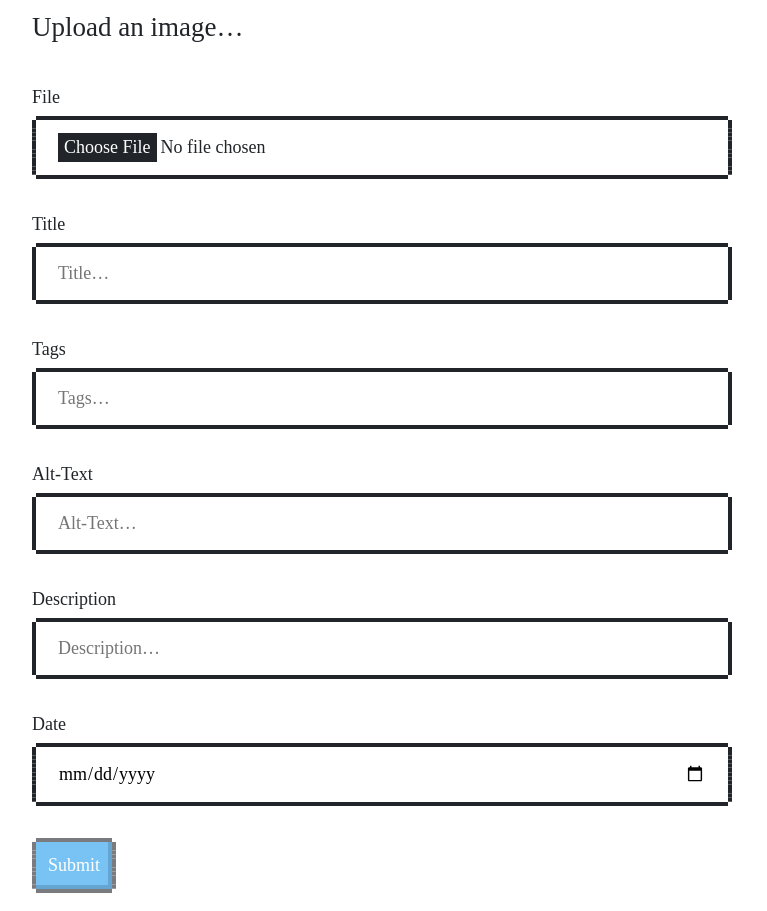
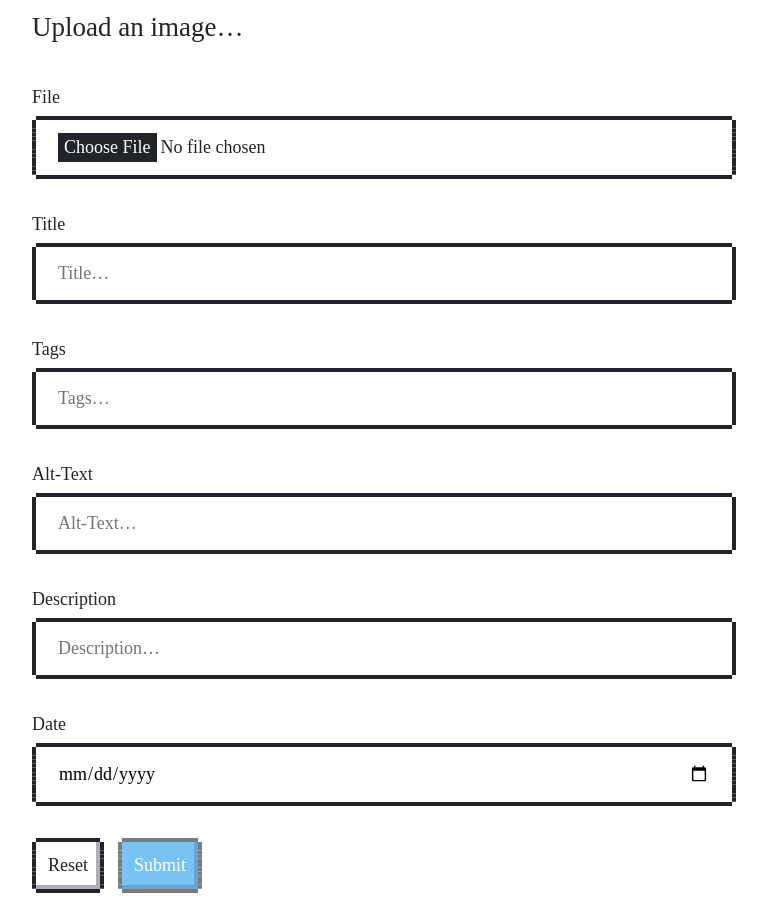
Before and after one commit to herschel666/photoblog-upload, a React (Create React App) app in the folder client/: page / in a window 1280 px wide. Shown: the part 120-1031 px from the top of the page, without its empty margins (258-1025 px from the left). Built offline with nearby package versions, Linux system fonts and the light colour scheme; a web font is replaced by a local one.

Commit message:
feat(client): show image preview

```diff
--- a/client/src/components/form.module.css
+++ b/client/src/components/form.module.css
@@ -2,16 +2,19 @@
   margin-bottom: 2rem;
 }
 
-.fileButton::-webkit-file-upload-button {
-  border: none;
-  background-color: #212529;
-  color: white;
+.input,
+.textarea {
+  width: calc(100% - 4px);
 }
 
 .textarea {
   resize: none;
 }
 
+.reset {
+  margin-right: 1rem;
+}
+
 .submit[disabled] {
   pointer-events: none;
   opacity: 0.6;
--- a/client/src/components/form.module.css.d.ts
+++ b/client/src/components/form.module.css.d.ts
@@ -1,4 +1,5 @@
 export const legend: string;
-export const fileButton: string;
+export const input: string;
 export const textarea: string;
+export const reset: string;
 export const submit: string;
--- a/client/src/components/form.tsx
+++ b/client/src/components/form.tsx
@@ -4,6 +4,7 @@ import classNames from 'classnames';
 
 import { FormRow } from './form-row';
 import { LoadingBar, LoadingState } from './loading-bar';
+import { ImageInput } from './image-input';
 import styles from './form.module.css';
 
 export type UpldateLoadingStateFunction = (loadingState?: LoadingState) => void;
@@ -73,6 +74,13 @@ const setFileContent = (fileContent: ArrayBuffer): SetFileContentAction => ({
 });
 setFileContent.type = 'setFileContent';
 
+type ResetFileAction = Action<void>;
+const resetFile = (): ResetFileAction => ({
+  type: resetFile.type,
+  payload: undefined,
+});
+resetFile.type = 'resetFile';
+
 type SetTagsAction = Action<{ tags: string[] }>;
 const setTags = (tags: string[]): SetTagsAction => ({
   type: setTags.type,
@@ -114,6 +122,7 @@ type ReducerAction =
   | SetTitleAction
   | SetFileNameAction
   | SetFileContentAction
+  | ResetFileAction
   | SetTagsAction
   | SetAltTextAction
   | SetDescriptionAction
@@ -207,6 +216,17 @@ const reducer = (state: ReducerShape, action: ReducerAction): ReducerShape => {
       };
     }
 
+    case resetFile.type: {
+      const { fileName, fileContent, ...submitPayload } =
+        state.submitPayload || {};
+
+      return {
+        ...state,
+        fileError: false,
+        submitPayload,
+      };
+    }
+
     case setTags.type: {
       const { tags } = (action as SetTagsAction).payload;
       const newState = {
@@ -290,8 +310,35 @@ export const Form: React.SFC<Props> = ({ onSubmit }) => {
   });
   const inputDisabled = !(state.loadingState === undefined);
   const submitDisabled = !state.valid || inputDisabled;
+  const handleFileChange = (
+    err: ProgressEvent<FileReader> | null,
+    name: string,
+    image: ArrayBuffer
+  ) => {
+    if (err) {
+      // tslint:disable-next-line no-console
+      console.error(err);
+      dispatch(setFileError(true));
+      return;
+    }
+    dispatch(setFileName(name));
+    dispatch(setFileContent(image));
+  };
+  const handleFileReset = () => {
+    if (fileInput.current) {
+      fileInput.current.value = '';
+    }
+    dispatch(resetFile());
+  };
+  const handleReset = () => {
+    window.scrollTo(0, 0);
+    handleFileReset();
+    dispatch(resetForm());
+  };
   const handleSubmit = async (evnt: React.SyntheticEvent<HTMLFormElement>) => {
     evnt.preventDefault();
+    window.scrollTo(0, 0);
+
     const form = evnt.currentTarget;
 
     if (
@@ -319,23 +366,6 @@ export const Form: React.SFC<Props> = ({ onSubmit }) => {
       form.reset();
     }
   };
-  const handleFileChange = (evnt: React.SyntheticEvent<HTMLInputElement>) => {
-    if (!evnt.currentTarget.files) {
-      return;
-    }
-    const input = evnt.currentTarget.files[0];
-    const reader: FileReader = new FileReader();
-    reader.readAsArrayBuffer(input);
-    reader.onload = () => {
-      dispatch(setFileName(input.name.trim()));
-      dispatch(setFileContent(reader.result as ArrayBuffer));
-    };
-    reader.onerror = (err) => {
-      // tslint:disable-next-line no-console
-      console.error(err);
-      dispatch(setFileError(true));
-    };
-  };
   const handleTitleChange = (evnt: React.SyntheticEvent<HTMLInputElement>) =>
     dispatch(setTitle(evnt.currentTarget.value.trim()));
   const handleTagsChange = (evnt: React.SyntheticEvent<HTMLTextAreaElement>) =>
@@ -355,18 +385,15 @@ export const Form: React.SFC<Props> = ({ onSubmit }) => {
         <legend className={styles.legend}>Upload an image…</legend>
         <LoadingBar value={state.loadingState} />
         <FormRow id="file" label="File">
-          <input
-            type="file"
+          <ImageInput
+            ref={fileInput}
             id="file"
-            accept="image/jpg"
             name="file"
-            className={classNames(styles.fileButton, 'nes-input', {
-              'is-error': state.fileError,
-            })}
+            disabled={inputDisabled}
+            onChange={handleFileChange}
+            onReset={handleFileReset}
+            hasError={state.fileError}
             placeholder="File…"
-            onChange={handleFileChange}
-            ref={fileInput}
-            disabled={inputDisabled}
           />
         </FormRow>
         <FormRow id="title" label="Title">
@@ -374,7 +401,7 @@ export const Form: React.SFC<Props> = ({ onSubmit }) => {
             type="text"
             id="title"
             name="title"
-            className="nes-input"
+            className={classNames(styles.input, 'nes-input')}
             placeholder="Title…"
             onChange={handleTitleChange}
             disabled={inputDisabled}
@@ -420,13 +447,21 @@ export const Form: React.SFC<Props> = ({ onSubmit }) => {
             type="date"
             id="date"
             name="date"
-            className="nes-input"
+            className={classNames(styles.input, 'nes-input')}
             placeholder="Date…"
             onChange={handleDateChange}
             disabled={inputDisabled}
           />
         </FormRow>
       </fieldset>
+      <button
+        type="reset"
+        className={classNames(styles.reset, 'nes-btn')}
+        disabled={inputDisabled}
+        onClick={handleReset}
+      >
+        Reset
+      </button>
       <button
         className={classNames(styles.submit, 'nes-btn is-primary')}
         disabled={submitDisabled}
--- /dev/null
+++ b/client/src/components/image-input.module.css
@@ -0,0 +1,31 @@
+.image {
+  width: 100%;
+  height: auto;
+  margin-bottom: 1rem;
+}
+
+.button {
+  padding-top: 0;
+  padding-bottom: 0;
+  font-size: 2rem;
+}
+
+.button[disabled] {
+  pointer-events: none;
+  opacity: 0.6;
+}
+
+.fileWrap {
+  height: 0;
+  overflow: hidden;
+}
+
+.file {
+  width: calc(100% - 4px);
+}
+
+.file::-webkit-file-upload-button {
+  border: none;
+  background-color: #212529;
+  color: white;
+}
--- /dev/null
+++ b/client/src/components/image-input.module.css.d.ts
@@ -0,0 +1,4 @@
+export const image: string;
+export const button: string;
+export const fileWrap: string;
+export const file: string;
--- /dev/null
+++ b/client/src/components/image-input.tsx
@@ -0,0 +1,114 @@
+import React, {
+  useState,
+  useEffect,
+  useCallback,
+  useRef,
+  forwardRef,
+} from 'react';
+import classNames from 'classnames';
+
+import styles from './image-input.module.css';
+
+interface Props {
+  id: string;
+  name: string;
+  placeholder: string;
+  disabled: boolean;
+  hasError: boolean;
+  onChange: (
+    err: ProgressEvent<FileReader> | null,
+    name: string,
+    image: ArrayBuffer
+  ) => void;
+  onReset: () => void;
+}
+
+export const ImageInput = forwardRef<HTMLInputElement, Props>(
+  ({ id, name, placeholder, disabled, hasError, onChange, onReset }, ref) => {
+    const [preview, setPreview] = useState<string | null>(null);
+    const [resetListenerBound, setResetListenerBound] = useState<boolean>(
+      false
+    );
+    const formRef = useRef<HTMLFormElement | null>();
+    const fileWrapClassName = classNames({
+      [styles.fileWrap]: Boolean(preview),
+    });
+    const handleChange = (evnt: React.SyntheticEvent<HTMLInputElement>) => {
+      formRef.current = evnt.currentTarget.form;
+
+      if (!evnt.currentTarget.files) {
+        return;
+      }
+
+      const file = evnt.currentTarget.files[0];
+      const prefix = `data:${file.type};base64,`;
+      const fileName = file.name.trim();
+      const contentReader: FileReader = new FileReader();
+      const previewReader: FileReader = new FileReader();
+
+      contentReader.readAsArrayBuffer(file);
+      contentReader.onload = () =>
+        onChange(null, fileName, contentReader.result as ArrayBuffer);
+      contentReader.onerror = (err) => onChange(err, '', new ArrayBuffer(0));
+
+      previewReader.readAsBinaryString(file);
+      previewReader.onload = () =>
+        setPreview(`${prefix}${btoa(previewReader.result as string)}`);
+      previewReader.onerror = (err) => {
+        // tslint:disable-next-line no-console
+        console.error(err);
+        setPreview(`${prefix}=`);
+      };
+    };
+    const handleReset = useCallback(() => {
+      setPreview(null);
+      onReset();
+    }, [onReset, setPreview]);
+
+    useEffect(() => {
+      if (formRef.current && !resetListenerBound) {
+        formRef.current.addEventListener('reset', handleReset);
+        setResetListenerBound(true);
+      }
+    }, [handleReset, resetListenerBound]);
+
+    return (
+      <>
+        {Boolean(preview) && (
+          <>
+            <img
+              src={preview!}
+              className={styles.image}
+              alt=""
+              role="presentation"
+            />
+            <button
+              type="button"
+              onClick={handleReset}
+              className={classNames(styles.button, 'nes-btn is-error')}
+              disabled={disabled}
+              aria-label="Reset"
+            >
+              &times;
+            </button>
+          </>
+        )}
+        <div className={fileWrapClassName}>
+          <input
+            type="file"
+            id={id}
+            accept="image/jpg"
+            name={name}
+            className={classNames(styles.file, 'nes-input', {
+              'is-error': hasError,
+            })}
+            placeholder={placeholder}
+            ref={ref}
+            disabled={disabled}
+            onChange={handleChange}
+          />
+        </div>
+      </>
+    );
+  }
+);
```
